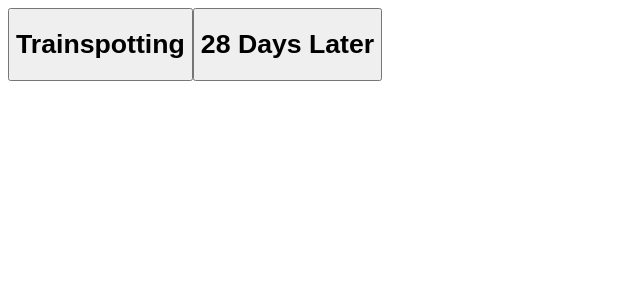
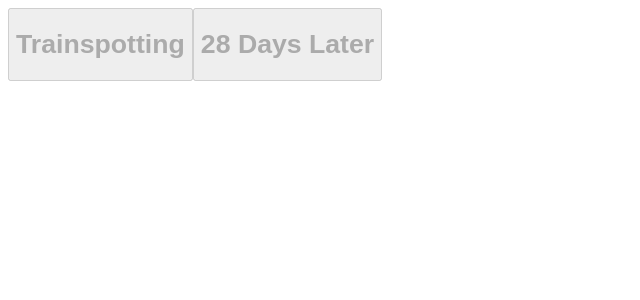
Before and after one commit to Vidsneezes/ReduxTutVotingClient, a React app: page / in a window 1280 px wide. Shown: the top 300 px of the page, without its empty margins (0-640 px from the left). Built offline with nearby package versions, Linux system fonts and the light colour scheme; the HTML template or start-up script is replaced by a standard one.

Commit message:
added isdisable function to Voting jsx and disabled prop

```diff
--- a/src/components/Voting.jsx
+++ b/src/components/Voting.jsx
@@ -6,11 +6,19 @@
         return this.props.pair || [];
     }
 
+    isDisabled() {
+        return !!this.props.hasVoted;
+    }
+
     render() {
         return (
           <div className="voting">
             {this.getPair().map(entry =>
-              <button key={entry} onClick={() => this.props.vote(entry)}>
+              <button
+                key={entry}
+                disabled={this.isDisabled()}
+                onClick={() => this.props.vote(entry)}
+              >
                 <h1>{entry}</h1>
               </button>
             )}
--- a/src/index.jsx
+++ b/src/index.jsx
@@ -5,6 +5,6 @@
 const pair = ['Trainspotting', '28 Days Later'];
 
 ReactDOM.render(
-    (<Voting pair={pair} />),
+    (<Voting pair={pair} hasVoted="Trainspotting" />),
     document.getElementById('app')
 );
```
